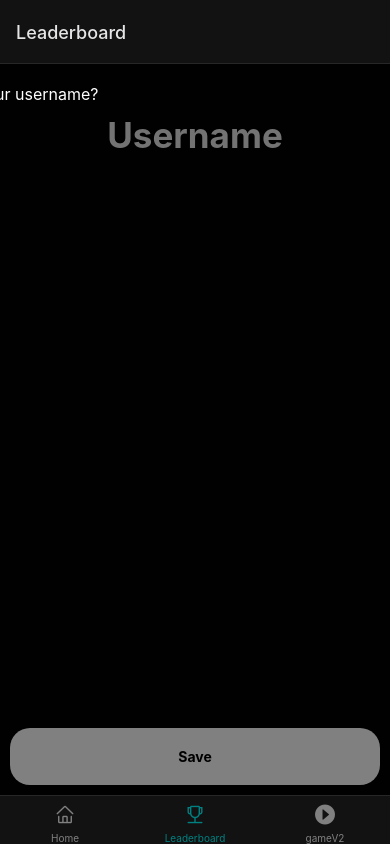
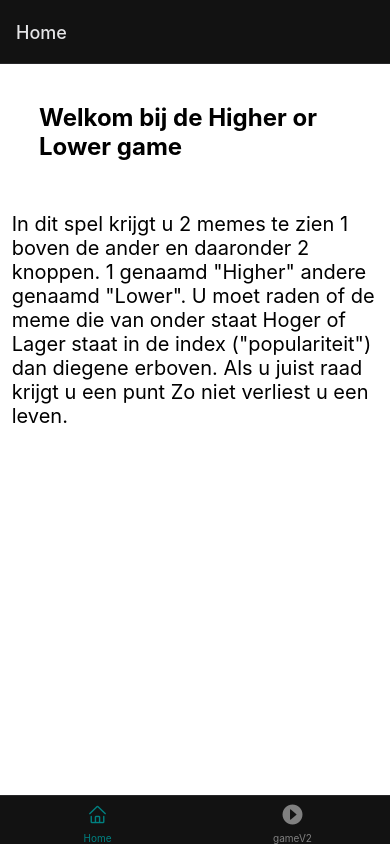
Before and after one commit to Benn7445/higher-or-lower, a React Native app: screen /Leaderboard in a window 390 px wide. Built offline with nearby package versions, Linux system fonts and the light colour scheme.

Commit message:
removal deprecated

```diff
--- a/App.tsx
+++ b/App.tsx
@@ -1,7 +1,7 @@
 import { createBottomTabNavigator } from "@react-navigation/bottom-tabs";
 import { NavigationContainer, DarkTheme } from "@react-navigation/native";
 import HomeScreen from "./src/pages/HomeScreen";
-import LeaderboardScreen from "./src/pages/LeaderboardScreen";
+
 import AntDesign from "react-native-vector-icons/AntDesign";
 
 import Higher from "./src/pages/gamecode";
@@ -29,14 +29,15 @@ export const App = () => {
             tabBarInactiveTintColor: "#808080",
           }}
         />
+
         <Tab.Screen
-          name="Leaderboard"
-          component={LeaderboardScreen}
+          name="gameV2"
+          component={Higher}
           options={{
             tabBarIcon: (active) => {
               return (
                 <AntDesign
-                  name="Trophy"
+                  name="play"
                   color={active.focused ? "#008080" : "#808080"}
                   size={20}
                 />
@@ -46,23 +47,6 @@ export const App = () => {
             tabBarInactiveTintColor: "#808080",
           }}
         />
-        <Tab.Screen
-        name="gameV2"
-        component={Higher}
-        options={{
-          tabBarIcon: (active) => {
-            return (
-              <AntDesign
-                name="play"
-                color={active.focused ? "#008080" : "#808080"}
-                size={20}
-              />
-            );
-          },
-          tabBarActiveTintColor: "#008080",
-          tabBarInactiveTintColor: "#808080",
-        }}
-         />
       </Tab.Navigator>
     </NavigationContainer>
   );
--- a/src/pages/LeaderboardScreen.tsx
+++ /dev/null
@@ -1,83 +0,0 @@
-import { useEffect, useState } from "react";
-import {
-  ScrollView,
-  Text,
-  TextInput,
-  TouchableOpacity,
-  View,
-  KeyboardAvoidingView,
-} from "react-native";
-import { GetAsyncStorage, SetAsyncStorage } from "../utils/AsyncStorageHelper";
-import Leaderboard from "./gamecode";
-
-export const LeaderboardScreen = () => {
-  const [name, setName] = useState<string | undefined>();
-  const [nameField, setNameField] = useState<string>("");
-
-  useEffect(() => {
-    const asyncCall = async () => {
-      setName(await GetAsyncStorage("name"));
-    };
-    asyncCall();
-  }, []);
-
-  return name ? (
-    <ScrollView></ScrollView>
-  ) : (
-    <ScrollView
-      contentContainerStyle={{
-        paddingTop: 20,
-        alignItems: "center",
-        justifyContent: "space-between",
-        height: "100%",
-      }}
-      scrollEnabled={false}
-      keyboardShouldPersistTaps="always"
-    >
-      <View>
-        <Text style={{ color: "white", fontSize: 16 }}>
-          What is your username?
-        </Text>
-        <TextInput
-          style={{
-            marginTop: 10,
-            fontSize: 35,
-            color: "#fff",
-            fontWeight: "700",
-            textAlign: "center",
-          }}
-          placeholderTextColor="#737373"
-          placeholder="Username"
-          value={nameField}
-          onChangeText={(text) => setNameField(text)}
-        />
-      </View>
-      <KeyboardAvoidingView
-        behavior="padding"
-        keyboardVerticalOffset={100}
-        style={{ width: "100%", alignItems: "center" }}
-      >
-        <TouchableOpacity
-          style={{
-            backgroundColor: nameField.length > 2 ? "white" : "#808080",
-            width: "95%",
-            paddingVertical: 20,
-            borderRadius: 20,
-            justifyContent: "center",
-            alignItems: "center",
-            marginBottom: 10,
-          }}
-          disabled={nameField.length <= 2}
-          onPress={() => {
-            SetAsyncStorage("name", nameField);
-            setName(nameField);
-          }}
-        >
-          <Text style={{ fontWeight: "700" }}>Save</Text>
-        </TouchableOpacity>
-      </KeyboardAvoidingView>
-    </ScrollView>
-  );
-};
-
-export default LeaderboardScreen;
```
